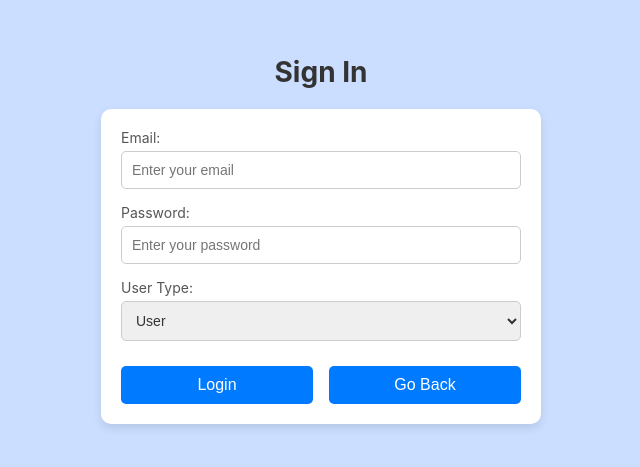
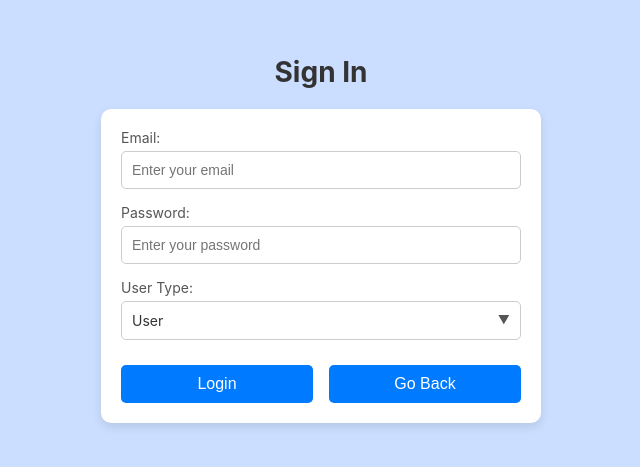
Before and after one commit to Mihir355/Ticket-Support-System, a React (Create React App) app in the folder frontend/: page /signin in a window 1280 px wide. Shown: the part 171-638 px from the top of the page, without its empty margins (319-959 px from the left). Built offline with nearby package versions, Linux system fonts and the light colour scheme.

Commit message:
custom dropdown

```diff
--- a/frontend/src/components/SignIn.js
+++ b/frontend/src/components/SignIn.js
@@ -3,17 +3,37 @@ import { useNavigate } from "react-router-dom";
 import axios from "axios";
 import "../styling/signin.css";
 
-const AlertModal = ({ message, onClose }) => {
-  if (!message) return null;
+const CustomDropdown = ({ options, selected, onChange }) => {
+  const [isOpen, setIsOpen] = useState(false);
+
+  const handleSelect = (value) => {
+    onChange(value);
+    setIsOpen(false);
+  };
 
   return (
-    <div className="modal-overlay">
-      <div className="modal">
-        <p>{message}</p>
-        <button onClick={onClose} className="modal-close-button">
-          Close
-        </button>
+    <div className="custom-dropdown">
+      <div
+        className="dropdown-button"
+        onClick={() => setIsOpen((prev) => !prev)}
+      >
+        {selected
+          ? options.find((opt) => opt.value === selected).label
+          : "Select an option"}
       </div>
+      {isOpen && (
+        <ul className="dropdown-menu">
+          {options.map((option) => (
+            <li
+              key={option.value}
+              className="dropdown-item"
+              onClick={() => handleSelect(option.value)}
+            >
+              {option.label}
+            </li>
+          ))}
+        </ul>
+      )}
     </div>
   );
 };
@@ -26,11 +46,7 @@ const SignIn = () => {
   const [alertMessage, setAlertMessage] = useState("");
 
   const handleSignIn = () => {
-    const user = {
-      email,
-      password,
-      userType,
-    };
+    const user = { email, password, userType };
     const api = axios.create({
       baseURL: "https://ticket-support-system-backend-elxz.onrender.com",
     });
@@ -59,9 +75,7 @@ const SignIn = () => {
       });
   };
 
-  const handleGoBack = () => {
-    navigate("/");
-  };
+  const handleGoBack = () => navigate("/");
 
   return (
     <div className="signin-container">
@@ -90,14 +104,14 @@ const SignIn = () => {
           </div>
           <div className="signin-formGroup">
             <label className="signin-label">User Type:</label>
-            <select
-              value={userType}
-              onChange={(e) => setUserType(e.target.value)}
-              className="signin-select"
-            >
-              <option value="user">User</option>
-              <option value="employee">Employee</option>
-            </select>
+            <CustomDropdown
+              options={[
+                { value: "user", label: "User" },
+                { value: "employee", label: "Employee" },
+              ]}
+              selected={userType}
+              onChange={setUserType}
+            />
           </div>
           <div className="buttons">
             <button type="button" onClick={handleSignIn} className="button">
@@ -109,7 +123,6 @@ const SignIn = () => {
           </div>
         </form>
       </div>
-      <AlertModal message={alertMessage} onClose={() => setAlertMessage("")} />
     </div>
   );
 };
--- a/frontend/src/styling/signin.css
+++ b/frontend/src/styling/signin.css
@@ -1,3 +1,4 @@
+/* Existing styles */
 .signin-container {
   display: flex;
   flex-direction: column;
@@ -111,6 +112,7 @@
   }
 }
 
+/* Modal styles */
 .modal-overlay {
   position: fixed;
   top: 0;
@@ -153,3 +155,58 @@
 .modal-close-button:hover {
   background: #0056b3;
 }
+
+/* Custom dropdown styles */
+.custom-dropdown {
+  position: relative;
+  width: 100%;
+}
+
+.dropdown-button {
+  padding: 10px;
+  background-color: #fff;
+  border: 1px solid #ccc;
+  border-radius: 5px;
+  cursor: pointer;
+  font-size: 14px;
+  color: #333;
+  text-align: left;
+}
+
+.dropdown-button:after {
+  content: "▼";
+  float: right;
+  font-size: 12px;
+  color: #555;
+}
+
+.dropdown-menu {
+  position: absolute;
+  top: 100%;
+  left: 0;
+  width: 100%;
+  background-color: #fff;
+  border: 1px solid #ccc;
+  border-radius: 5px;
+  box-shadow: 0 4px 10px rgba(0, 0, 0, 0.1);
+  margin-top: 5px;
+  z-index: 1000;
+  max-height: 150px;
+  overflow-y: auto;
+}
+
+.dropdown-item {
+  padding: 10px;
+  font-size: 14px;
+  color: #333;
+  cursor: pointer;
+  transition: background-color 0.3s;
+}
+
+.dropdown-item:hover {
+  background-color: #f0f0f0;
+}
+
+.dropdown-item:active {
+  background-color: #e0e0e0;
+}
```
